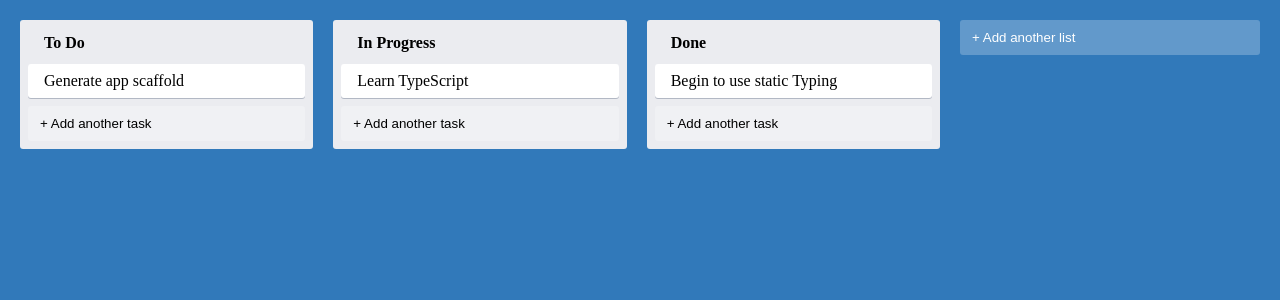
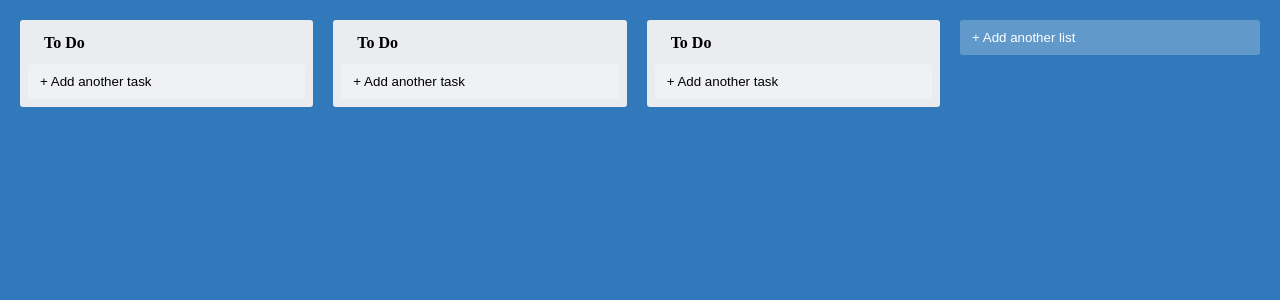
Before and after one commit to benediktms/trello-clone, a React (Create React App) app: page / in a window 1280 px wide. Shown: the top 300 px of the page. Built offline with nearby package versions, Linux system fonts and the light colour scheme.

Commit message:
implementing/fixing context implementation

```diff
--- a/src/App.tsx
+++ b/src/App.tsx
@@ -4,22 +4,19 @@ import { AppContainer } from './styles';
 import { Column } from './Column';
 import { Card } from './Card';
 import { AddNewItem } from './AddNewItem';
+import { useAppState } from './AppStateContext';
 
-function App() {
+const App = () => {
+  const { state } = useAppState();
+
   return (
     <AppContainer>
-      <Column text="To Do">
-        <Card text="Generate app scaffold" />
-      </Column>
-      <Column text="In Progress">
-        <Card text="Learn TypeScript" />
-      </Column>
-      <Column text="Done">
-        <Card text="Begin to use static Typing" />
-      </Column>
+      {state.lists.map((list, i) => (
+        <Column text={list.text} key={list.id} index={i} />
+      ))}
       <AddNewItem toggleButtonText="+ Add another list" onAdd={console.log} />
     </AppContainer>
   );
-}
+};
 
 export default App;
--- a/src/AppStateContext.tsx
+++ b/src/AppStateContext.tsx
@@ -1,4 +1,4 @@
-import React, { createContext } from 'react';
+import React, { createContext, useContext } from 'react';
 
 interface Task {
   id: string;
@@ -22,6 +22,19 @@ interface AppStateContextProps {
 const AppStateContext = createContext<AppStateContextProps>(
   {} as AppStateContextProps
 );
+
+export const useAppState = () => {
+  return useContext(AppStateContext);
+};
+
+export const AppStateProvider = ({ children }: React.PropsWithChildren<{}>) => {
+  return (
+    <AppStateContext.Provider value={{ state: appData }}>
+      {children}
+    </AppStateContext.Provider>
+  );
+};
+
 const appData: AppState = {
   lists: [
     {
--- a/src/Column.tsx
+++ b/src/Column.tsx
@@ -1,9 +1,11 @@
 import React, { PropsWithChildren } from 'react';
 import { AddNewItem } from './AddNewItem';
 import { ColumnContainer, ColumnTitle } from './styles';
+import { useAppState } from './AppStateContext';
 
 interface ColumnProps {
   text: string;
+  index: number;
 }
 
 export const Column = ({ text, children }: PropsWithChildren<ColumnProps>) => {
--- a/src/index.tsx
+++ b/src/index.tsx
@@ -1,11 +1,12 @@
-import React from 'react'
-import ReactDOM from 'react-dom'
-import './index.css'
-import App from './App'
+import React from 'react';
+import ReactDOM from 'react-dom';
+import './index.css';
+import App from './App';
+import { AppStateProvider } from './AppStateContext';
 
 ReactDOM.render(
-    <React.StrictMode>
-        <App />
-    </React.StrictMode>,
-    document.getElementById('root')
-)
+  <AppStateProvider>
+    <App />
+  </AppStateProvider>,
+  document.getElementById('root')
+);
```
